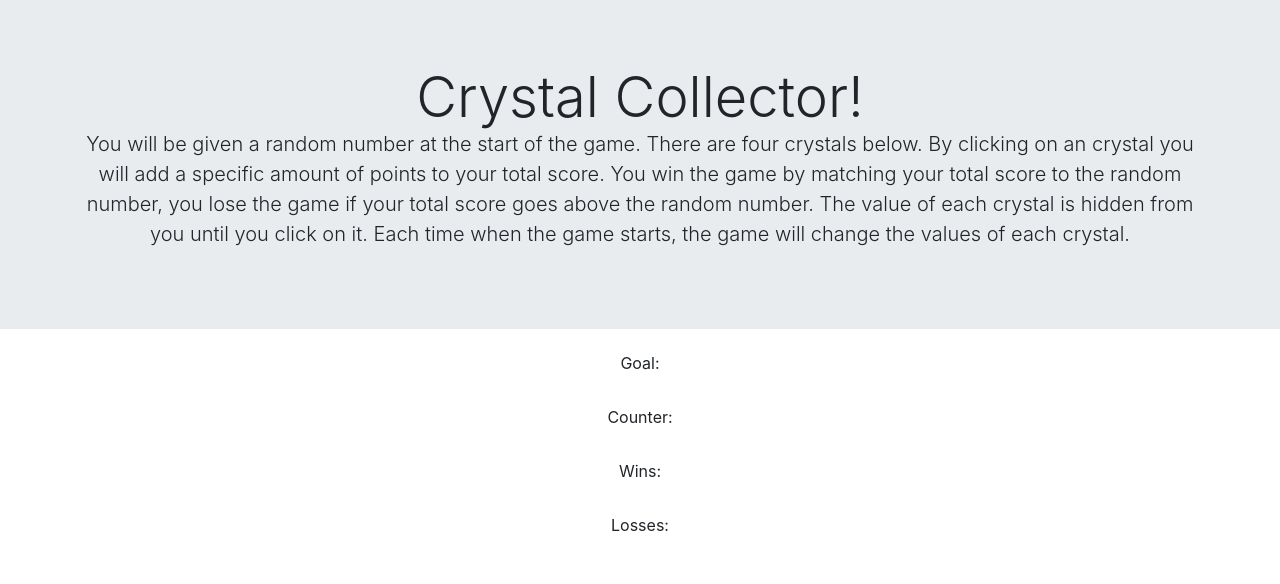
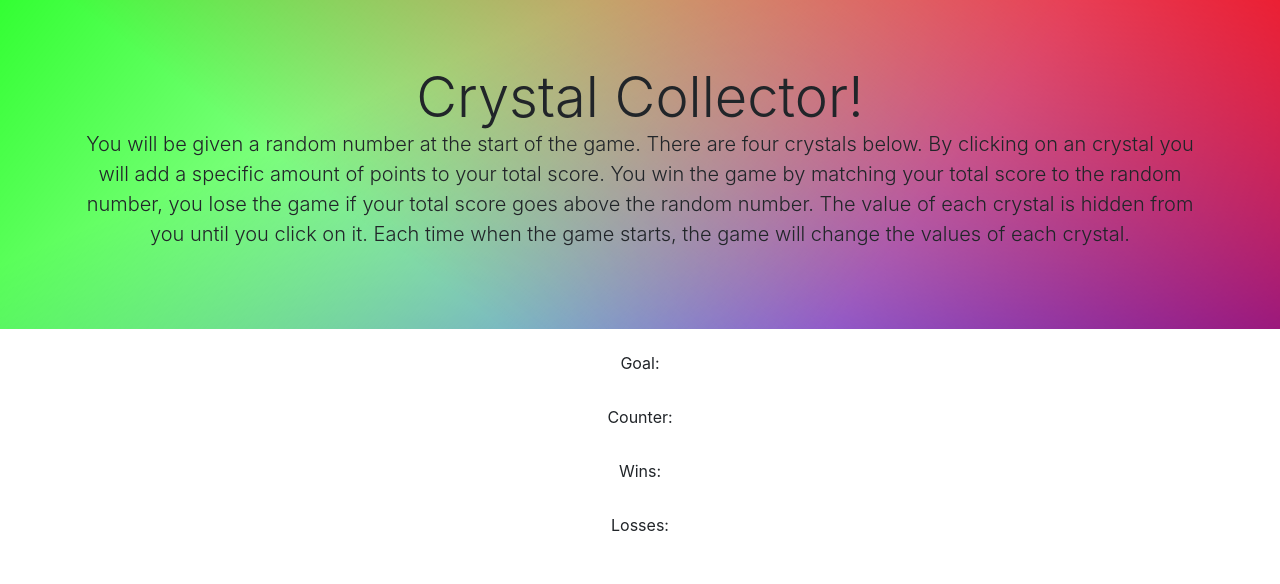
Before and after one commit to rosalisf/unit-4-game, a plain HTML site: page index.html in a window 1280 px wide. Shown: the top 584 px of the page. Drawn offline with nearby package versions, Linux system fonts and the light colour scheme; grey boxes are pictures that could not be loaded.

Commit message:
Jumbotron background has a linear gradient.

```diff
--- a/index.html
+++ b/index.html
@@ -30,7 +30,14 @@
       text-align: center;
       margin-top: -10px;
     }
-    .display-4 {
+    .jumbotron {
+      background: linear-gradient(
+          217deg,
+          rgba(255, 0, 0, 0.8),
+          rgba(255, 0, 0, 0) 70.71%
+        ),
+        linear-gradient(127deg, rgba(0, 255, 0, 0.8), rgba(0, 255, 0, 0) 70.71%),
+        linear-gradient(336deg, rgba(0, 0, 255, 0.8), rgba(0, 0, 255, 0) 70.71%);
     }
   </style>
 
```
